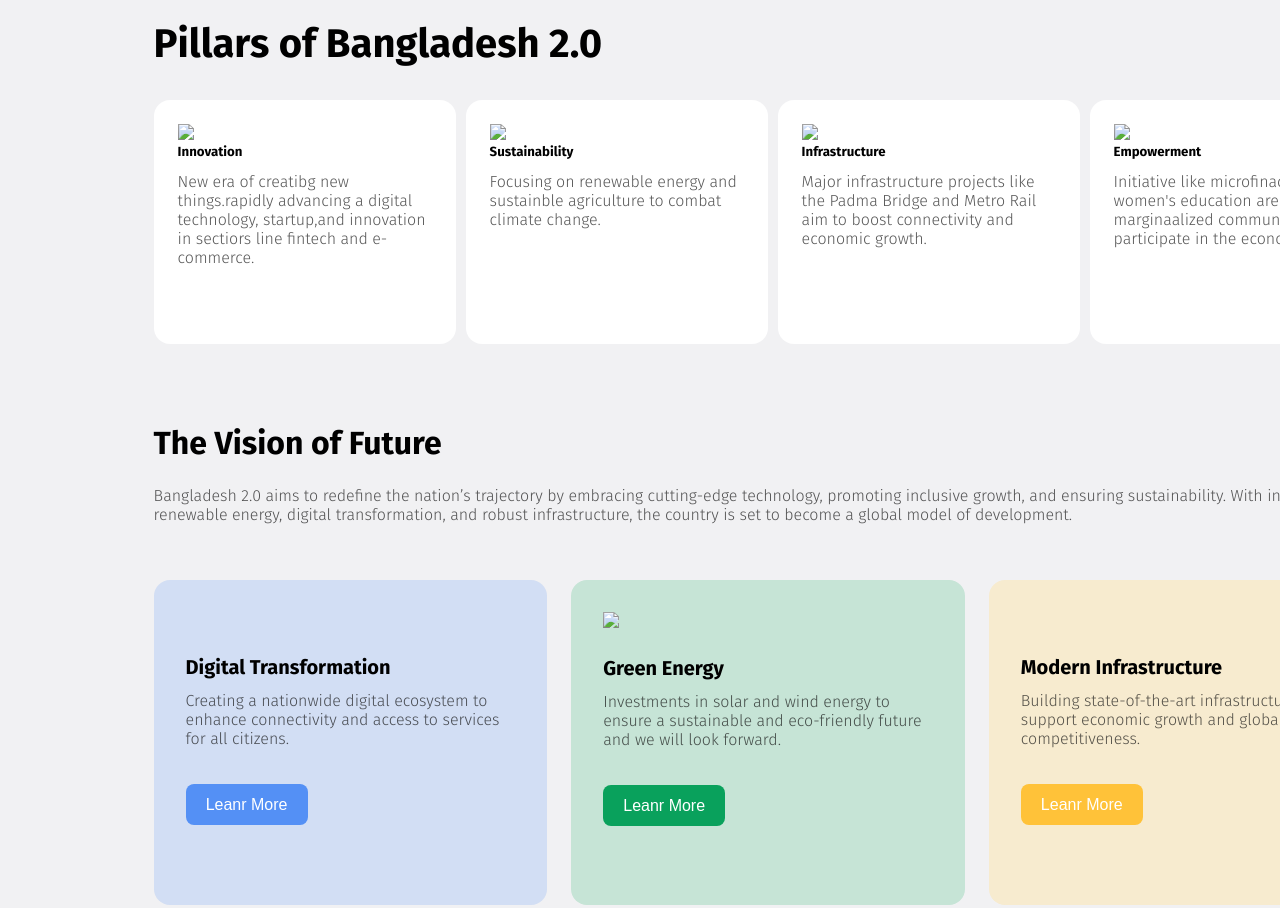
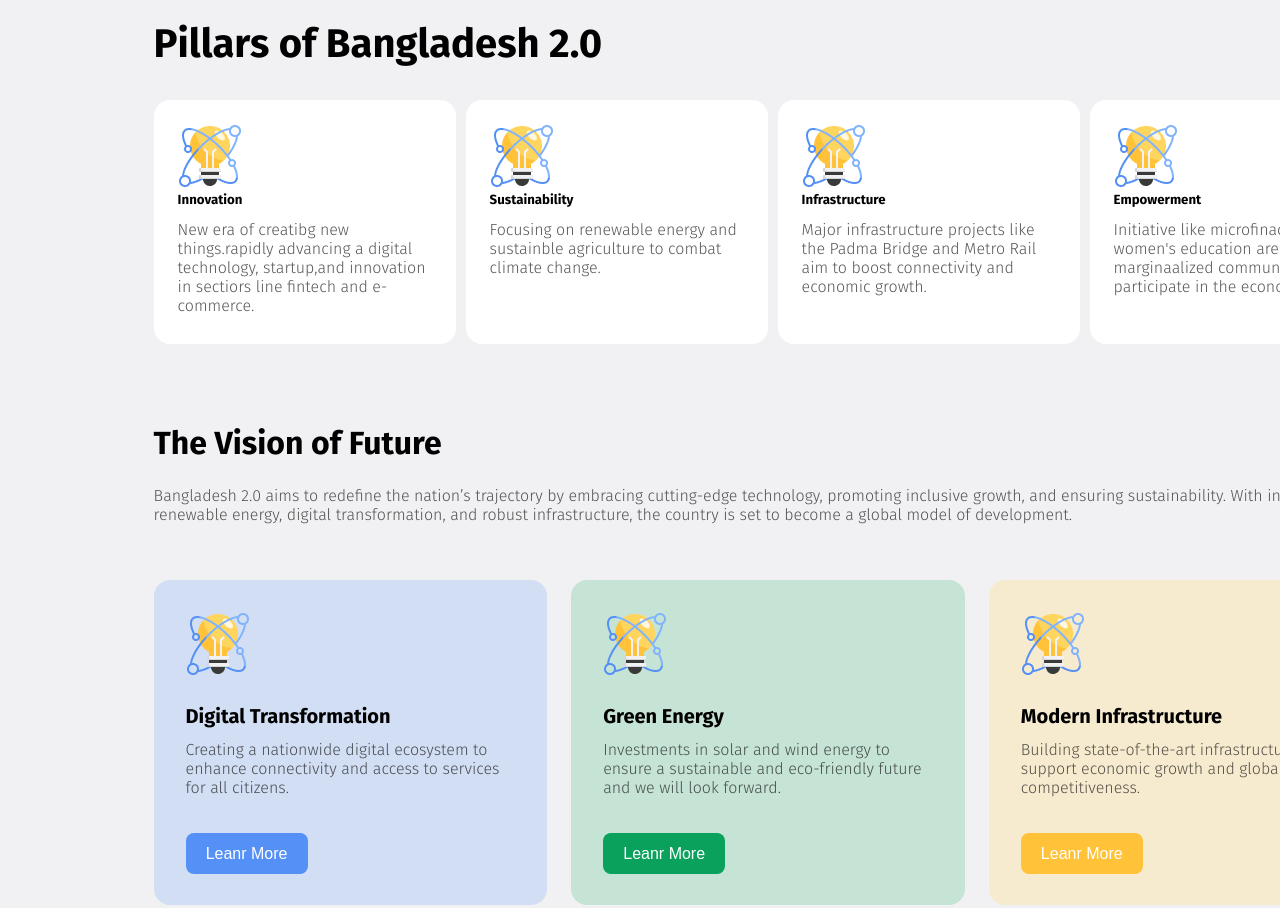
Before and after one commit to SuzanaSohorab/assignment-1, a plain HTML site: page index.html in a window 1280 px wide. Shown: the part 740-1648 px from the top of the page. Drawn offline with Linux system fonts and the light colour scheme; files whose address does not match are found by name.

Commit message:
image resolve

```diff
--- a/index.html
+++ b/index.html
@@ -34,22 +34,22 @@
     <h2 style="font-size: 40px; font-weight: bold;">Pillars of Bangladesh 2.0</h2>
     <div class="pillars">
         <div class="pillar">
-            <img src="../assets/card-icon.png" class="pillar-img">
+            <img src="../assignment-1/images/assets/card-icon.png" class="pillar-img">
             <h5 class="pillar-title">Innovation</h5>
             <p class="description">New era of creatibg new things.rapidly advancing a digital technology, startup,and innovation in sectiors line fintech and e-commerce.</p>
         </div>
         <div class="pillar">
-            <img src="../assets/card-icon.png" class="pillar-img">
+            <img src="../assignment-1/images/assets/card-icon.png" class="pillar-img">
             <h5 class="pillar-title">Sustainability</h5>
             <p class="description">Focusing on renewable energy and sustainble agriculture to combat climate change.</p>
         </div>
         <div class="pillar">
-            <img src="../assets/card-icon.png" class="pillar-img">
+            <img src="../assignment-1/images/assets/card-icon.png" class="pillar-img">
             <h5 class="pillar-title">Infrastructure</h5>
             <p class="description">Major infrastructure projects like the Padma Bridge and Metro Rail aim to boost connectivity and economic growth.</p>
         </div>
         <div class="pillar">
-            <img src="../assets/card-icon.png" class="pillar-img">
+            <img src="../assignment-1/images/assets/card-icon.png" class="pillar-img">
             <h5 class="pillar-title">Empowerment</h5>
             <p class="description">Initiative like microfinace and women's education are empowring marginaalized communities to participate in the economy</p>
         </div>
@@ -63,7 +63,7 @@
       <p class="vision-description">Bangladesh 2.0 aims to redefine the nation’s trajectory by embracing cutting-edge technology, promoting inclusive growth, and ensuring sustainability. With initiatives in renewable energy, digital transformation, and robust infrastructure, the country is set to become a global model of development.</p> <!--para over flow hocche pore check korbo-->
       <div class="vision-boxs">
         <div class="vision-box " style="background-color: rgba(84, 144, 245, 0.2);"> <!--vision box is not taking given hight 325... will see later-->
-            <img src="../assets/card-icon.png" alt="">
+            <img src="../assignment-1/images/assets/card-icon.png" alt="">
            <div class="vision-content">
             <h5 class="vision-title">Digital Transformation</h5>
             <p class="description">Creating a nationwide digital ecosystem to enhance connectivity and access to services for all citizens.</p>
@@ -72,7 +72,7 @@
             <button class="vision-btn , hover " style="background-color: #5490F5;">Leanr More</button>
         </div>
         <div class="vision-box" style="background-color: rgba(198, 228, 214, 1);">
-            <img src="../assets/card-icon.png">
+            <img src="../assignment-1/images/assets/card-icon.png">
             <div class="vision-content">
                 <h5 class="vision-title">Green Energy</h5>
             <p class="description">Investments in solar and wind energy to ensure a sustainable and eco-friendly future and we will look forward.</p>
@@ -81,7 +81,7 @@
             <div><button class="vision-btn , hover " style="background-color: #09A15C;">Leanr More</button></div>
         </div>
         <div class="vision-box" style="background-color: rgba(247, 235, 207, 1);">
-            <img src="../assets/card-icon.png" alt="">
+            <img src="../assignment-1/images/assets/card-icon.png" alt="">
            <div class="vision-content">
             <h5 class="vision-title">Modern Infrastructure</h5>
             <p class="description">Building state-of-the-art infrastructure to support economic growth and global competitiveness.</p>
@@ -106,7 +106,7 @@
 
         <div class="news-section">
             <div class="news-box-1">
-                <img src="../assets/satelite.png"  class="satelite-img">
+                <img src="../assignment-1/images/assets/satelite.png"  class="satelite-img">
                 <div class="main-news">
                     <h2 style="color: rgba(14, 14, 14, 0.8); font-size: 32px;">Bangladesh Launches New Satellite</h2>
                     <img src="../assets/al-jazeera.png" alt="">
@@ -118,7 +118,7 @@
                 </div>
             </div>
             <div class="news-box-2">
-                <img src="../assets/satelite.png"  class="satelite-img">
+                <img src="../assignment-1/images/assets/satelite.png"  class="satelite-img">
                 <div class="main-news">
                     <h2 style="color: rgba(14, 14, 14, 0.8); font-size: 32px;">Bangladesh Launches New Satellite</h2>
                     <img src="../assets/al-jazeera.png" alt="">
@@ -129,10 +129,10 @@
                 </div>
             </div>
             <div class="news-box-1">
-                <img src="../assets/satelite.png"  class="satelite-img">
+                <img src="../assignment-1/images/assets/satelite.png"  class="satelite-img">
                 <div class="main-news">
                     <h2 style="color: rgba(14, 14, 14, 0.8); font-size: 32px;">Bangladesh Launches New Satellite</h2>
-                    <img src="../assets/al-jazeera.png" alt="">
+                    <img src="../assignment-1/images/assets/al-jazeera.png" alt="">
                     <p class="description">Date: 05/01/2025&nbsp;&nbsp;&nbsp;Time: 10.25 PM</p>
                     <p class="description">Not until the creation and maintenance of decent conditions of life for all people are recognized and accepted as a common obligation of all people and all countries—not until then shall we,
                         with a certain degree of justification, be able to speak of humankind as civilized</p>
```
